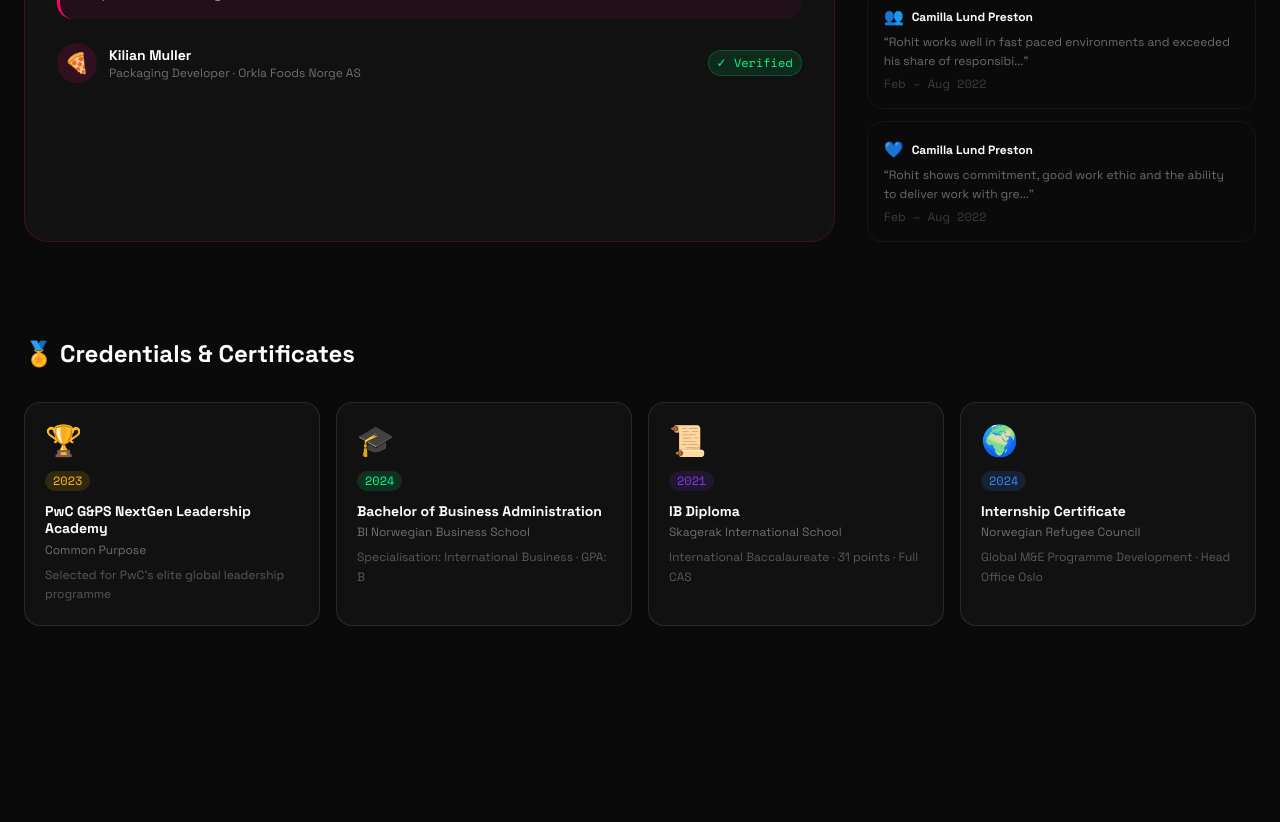
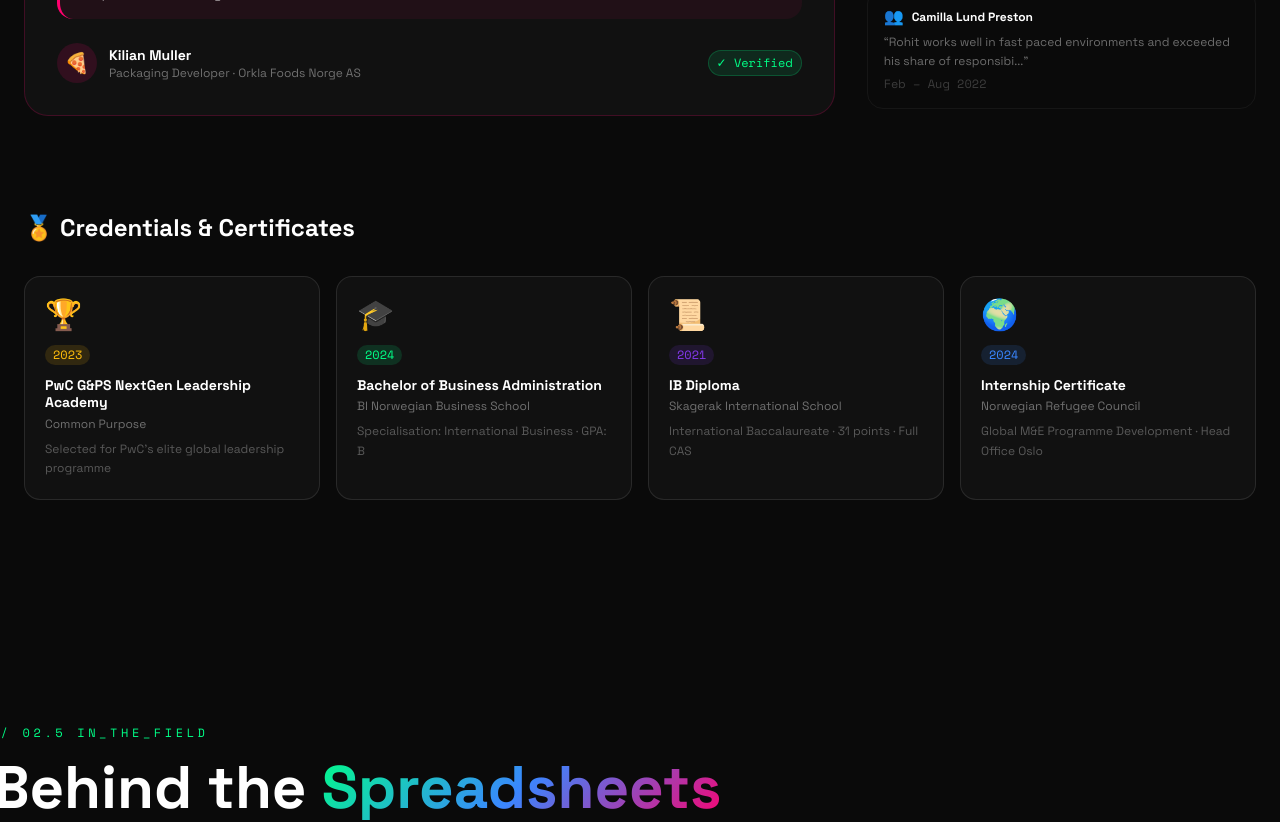
Before and after one commit to rohit9740/rohit-portfolio, a Next.js app: page / in a window 1280 px wide. Shown: the part 5600-6422 px from the top of the page. Built offline with nearby package versions, Linux system fonts and the light colour scheme.

Commit message:
Testimonials: merge Camilla's two quotes into one, one entry per person

```diff
--- a/components/Testimonials.tsx
+++ b/components/Testimonials.tsx
@@ -51,21 +51,8 @@ const testimonials = [
     emoji: "👥",
     color: "#3A86FF",
     quote:
-      "Rohit works well in fast paced environments and exceeded his share of responsibility. He demonstrates excellent communication whilst approaching every task with a positive and confident mindset. I admire his leadership abilities, interpersonal skills and especially the way he has been resourceful to not only the Buddy Team, but other teams and members of Fadderullan.",
-    funQuote: "I genuinely did not think helping other teams was anything special at the time. Apparently it made an impression.",
-    period: "Feb – Aug 2022",
-    verified: true,
-  },
-  {
-    id: 6,
-    name: "Camilla Lund Preston",
-    role: "Project Manager, Fadderullan 2022",
-    org: "BISO Oslo",
-    emoji: "💙",
-    color: "#FB5607",
-    quote:
-      "Rohit shows commitment, good work ethic and the ability to deliver work with great quality, within the deadlines given. He has been consistent and strengthened the Buddy Team with much knowledge and has worked above and beyond to maintain structure within the group. It has been a privilege to work with Rohit and I am eager to see what he does next.",
-    funQuote: "\"A privilege to work with Rohit\" from the person who managed the whole programme. I keep coming back to this one.",
+      "Rohit works well in fast paced environments and exceeded his share of responsibility. He demonstrates excellent communication whilst approaching every task with a positive and confident mindset. I admire his leadership abilities, interpersonal skills and especially the way he has been resourceful to not only the Buddy Team, but other teams and members of Fadderullan. Rohit shows commitment, good work ethic and the ability to deliver work with great quality, within the deadlines given. He has been consistent and strengthened the Buddy Team with much knowledge and has worked above and beyond to maintain structure within the group. It has been a privilege to work with Rohit and I am eager to see what he does next.",
+    funQuote: "I genuinely did not think helping other teams was anything special at the time. Apparently it made an impression. 'A privilege to work with Rohit' from the person who ran the whole programme — I keep coming back to that one.",
     period: "Feb – Aug 2022",
     verified: true,
   },
```
